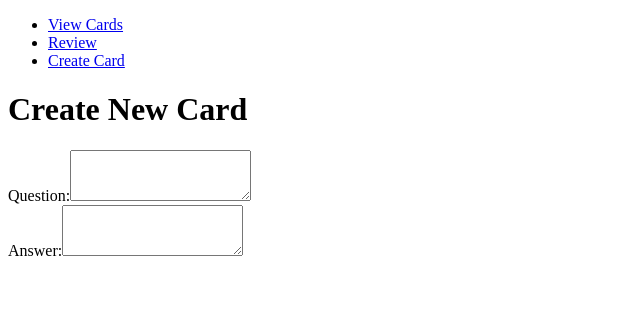
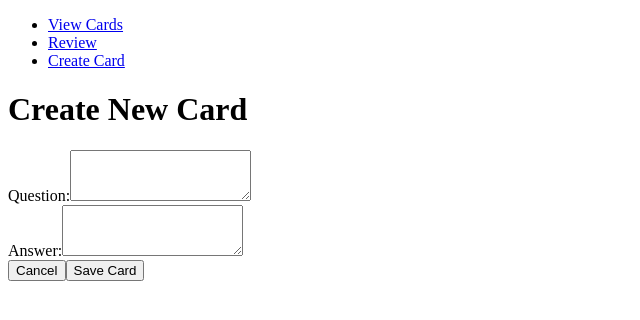
Before and after one commit to ninajhun/react-flash-cards, a React app: page / in a window 1280 px wide. Shown: the top 320 px of the page, without its empty margins (0-640 px from the left). Built offline with nearby package versions, Linux system fonts and the light colour scheme; the HTML template or start-up script is replaced by a standard one.

Commit message:
Add form buttons

```diff
--- a/src/components/create-card.jsx
+++ b/src/components/create-card.jsx
@@ -23,6 +23,12 @@ class CreateCard extends React.Component {
               <textarea class="form-control " id="exampleFormControlTextarea1" rows="3"></textarea>
             </div>
 
+            <div className="d-flex justify-content-end">
+              <button type="reset" class="btn btn-outline-danger mb-2 mr-3">Cancel</button>
+              <button type="submit" class="btn btn-outline-primary mb-2">Save Card</button>
+            </div>
+
+
           </form>
         </div>
 
```
